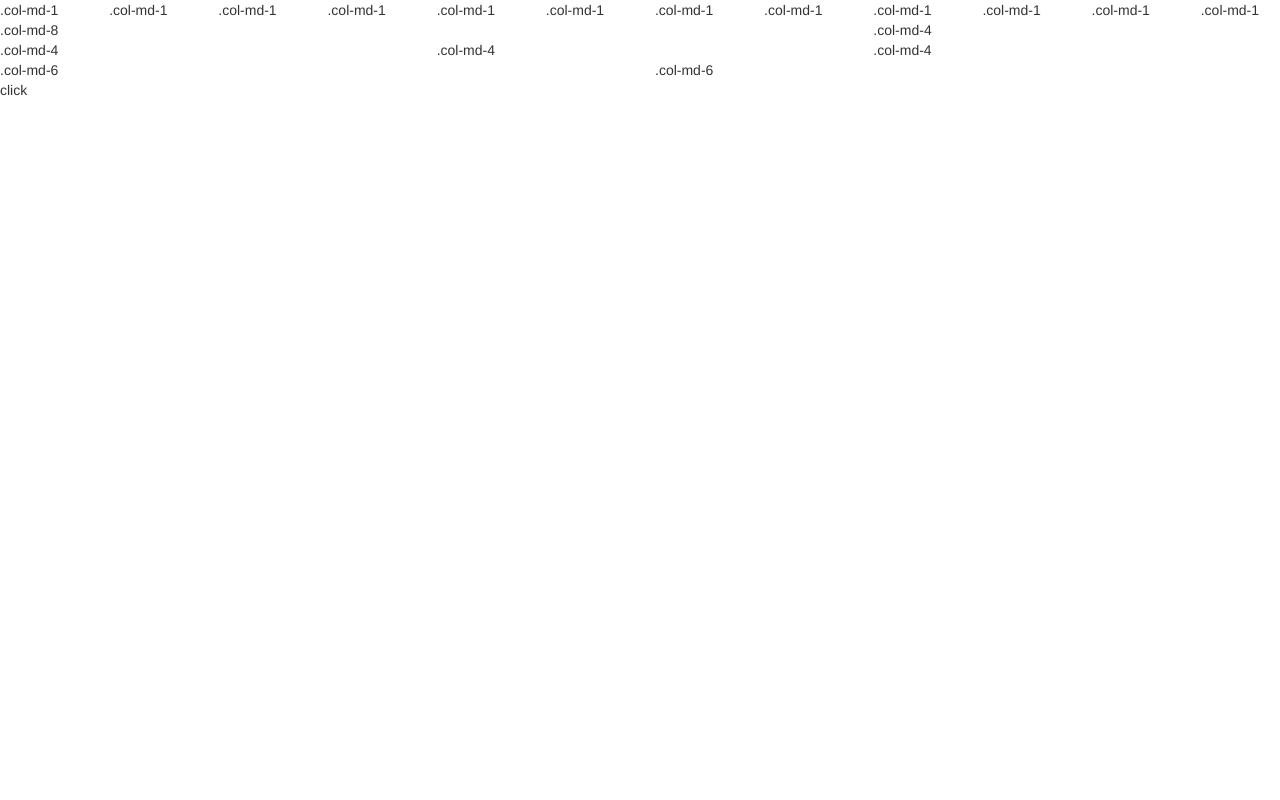
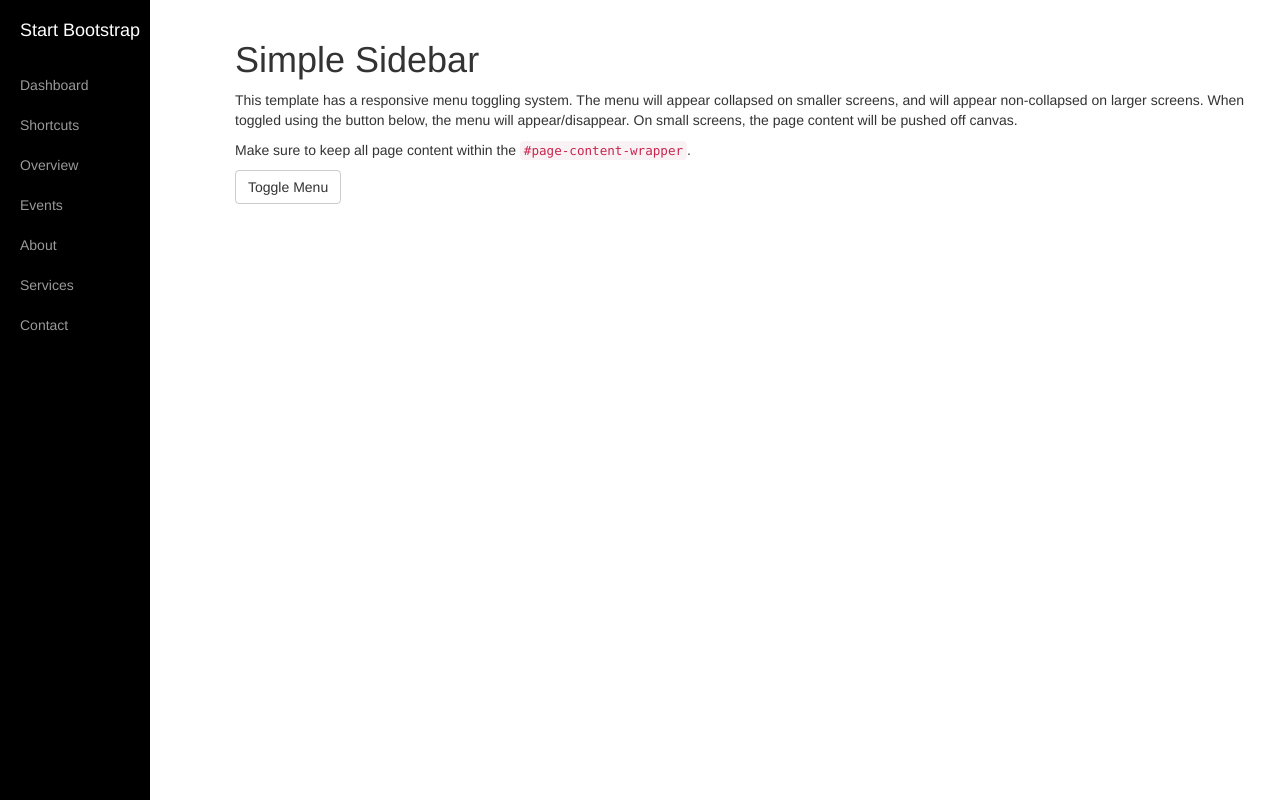
Before and after one commit to Ohmfrh/Django-Aula, a Django app: page /home/ in a window 1280 px wide. Run offline with Django 3.2, Linux system fonts and the light colour scheme; some libraries are stand-ins or nearby versions.

Commit message:
Adds simple sidebar

```diff
--- /dev/null
+++ b/aula/static/css/simple-sidebar.css
@@ -0,0 +1,127 @@
+/*!
+ * Start Bootstrap - Simple Sidebar HTML Template (http://startbootstrap.com)
+ * Code licensed under the Apache License v2.0.
+ * For details, see http://www.apache.org/licenses/LICENSE-2.0.
+ */
+
+/* Toggle Styles */
+
+#wrapper {
+    padding-left: 0;
+    -webkit-transition: all 0.5s ease;
+    -moz-transition: all 0.5s ease;
+    -o-transition: all 0.5s ease;
+    transition: all 0.5s ease;
+}
+
+#wrapper.toggled {
+    padding-left: 250px;
+}
+
+#sidebar-wrapper {
+    z-index: 1000;
+    position: fixed;
+    left: 250px;
+    width: 10%;
+    height: 100%;
+    margin-left: -250px;
+    overflow-y: auto;
+    background: #000;
+    -webkit-transition: all 0.5s ease;
+    -moz-transition: all 0.5s ease;
+    -o-transition: all 0.5s ease;
+    transition: all 0.5s ease;
+}
+
+#wrapper.toggled #sidebar-wrapper {
+    width: 250px;
+}
+
+#page-content-wrapper {
+    width: 100%;
+    position: absolute;
+    padding: 15px;
+}
+
+#wrapper.toggled #page-content-wrapper {
+    position: absolute;
+    margin-right: -250px;
+}
+
+/* Sidebar Styles */
+
+.sidebar-nav {
+    position: absolute;
+    top: 0;
+    width: 250px;
+    margin: 0;
+    padding: 0;
+    list-style: none;
+}
+
+.sidebar-nav li {
+    text-indent: 20px;
+    line-height: 40px;
+}
+
+.sidebar-nav li a {
+    display: block;
+    text-decoration: none;
+    /*Text*/
+    color: #999999;
+}
+
+.sidebar-nav li a:hover {
+    text-decoration: none;
+    color: #fff;
+    background: rgba(255,255,255,0.2);
+}
+
+.sidebar-nav li a:active,
+.sidebar-nav li a:focus {
+    text-decoration: none;
+}
+
+.sidebar-nav > .sidebar-brand {
+    height: 65px;
+    font-size: 18px;
+    line-height: 60px;
+}
+
+.sidebar-nav > .sidebar-brand a {
+    /*Title*/
+    color: #999999;
+}
+
+.sidebar-nav > .sidebar-brand a:hover {
+    color: #fff;
+    background: none;
+}
+
+@media(min-width:768px) {
+    #wrapper {
+        padding-left: 200px;
+    }
+
+    #wrapper.toggled {
+        padding-left: 0;
+    }
+
+    #sidebar-wrapper {
+        width: 150px;
+    }
+
+    #wrapper.toggled #sidebar-wrapper {
+        width: 0;
+    }
+
+    #page-content-wrapper {
+        padding: 20px;
+        position: relative;
+    }
+
+    #wrapper.toggled #page-content-wrapper {
+        position: relative;
+        margin-right: 0;
+    }
+}
--- a/aula/templates/base.html
+++ b/aula/templates/base.html
@@ -7,17 +7,79 @@
     <title>Title</title>
     <script src="{% static 'js/jquery-1.12.3.min.js' %}"></script>
     <script src="{% static 'js/bootstrap.min.js' %}"></script>
-    <link rel="stylesheet" type="text/css" href="{% static 'css/bootstrap.min.css' %}"
+    <link rel="stylesheet" type="text/css" href="{% static 'css/bootstrap.min.css' %}">
+    <link rel="stylesheet" type="text/css" href="{% static 'css/style.css' %}">
+    <link rel="stylesheet" type="text/css" href="{% static 'css/simple-sidebar.css' %}">
 </head>
 <body>
-{% block content %}
-{% endblock %}
-<div>click</div>
 
-<script>
-    $('div').click(function(){
-        console.log('Hola');
+<body>
+    <div id="wrapper">
+        <!-- Sidebar -->
+        <div id="sidebar-wrapper">
+            <ul class="sidebar-nav">
+                <li class="sidebar-brand">
+                    <a href="#">
+                        Start Bootstrap
+                    </a>
+                </li>
+                <li>
+                    <a href="#">Dashboard</a>
+                </li>
+                <li>
+                    <a href="#">Shortcuts</a>
+                </li>
+                <li>
+                    <a href="#">Overview</a>
+                </li>
+                <li>
+                    <a href="#">Events</a>
+                </li>
+                <li>
+                    <a href="#">About</a>
+                </li>
+                <li>
+                    <a href="#">Services</a>
+                </li>
+                <li>
+                    <a href="#">Contact</a>
+                </li>
+            </ul>
+        </div>
+        <!-- /#sidebar-wrapper -->
+
+        <!-- Page Content -->
+        <div id="page-content-wrapper">
+            <div class="container-fluid">
+                <div class="row">
+                    <div class="col-lg-12">
+                        <h1>Simple Sidebar</h1>
+                        <p>This template has a responsive menu toggling system. The menu will appear collapsed on smaller screens, and will appear non-collapsed on larger screens. When toggled using the button below, the menu will appear/disappear. On small screens, the page content will be pushed off canvas.</p>
+                        <p>Make sure to keep all page content within the <code>#page-content-wrapper</code>.</p>
+                        <a href="#menu-toggle" class="btn btn-default" id="menu-toggle">Toggle Menu</a>
+                    </div>
+                </div>
+            </div>
+        </div>
+        <!-- /#page-content-wrapper -->
+
+    </div>
+    <!-- /#wrapper -->
+
+    <!-- jQuery -->
+    <script src="js/jquery.js"></script>
+
+    <!-- Bootstrap Core JavaScript -->
+    <script src="js/bootstrap.min.js"></script>
+
+    <!-- Menu Toggle Script -->
+    <script>
+    $("#menu-toggle").click(function(e) {
+        e.preventDefault();
+        $("#wrapper").toggleClass("toggled");
     });
-</script>
+    </script>
+
+</body>
 </body>
 </html>
```
